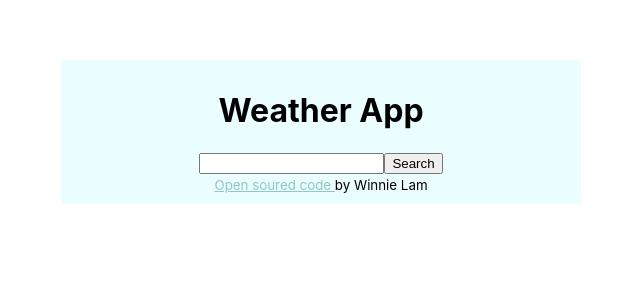
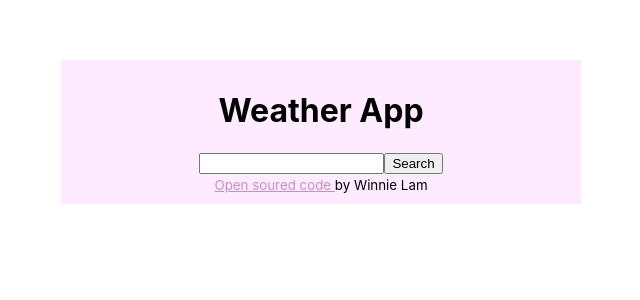
Before and after one commit to Winniee356/Weather-React, a React (Create React App) app: page / in a window 1280 px wide. Shown: the top 300 px of the page, without its empty margins (319-959 px from the left). Built offline with nearby package versions, Linux system fonts and the light colour scheme.

Commit message:
Added css color grade

```diff
--- a/src/App.css
+++ b/src/App.css
@@ -6,9 +6,9 @@ body {
   max-width: 500px;
   margin: 60px auto;
   padding: 10px;
-  background: #ebfeff
+  background: #ffebff
 }
 
 .App a{
-  color: rgb(142, 199, 198);
+  color: rgb(199, 142, 195);
 }
```
